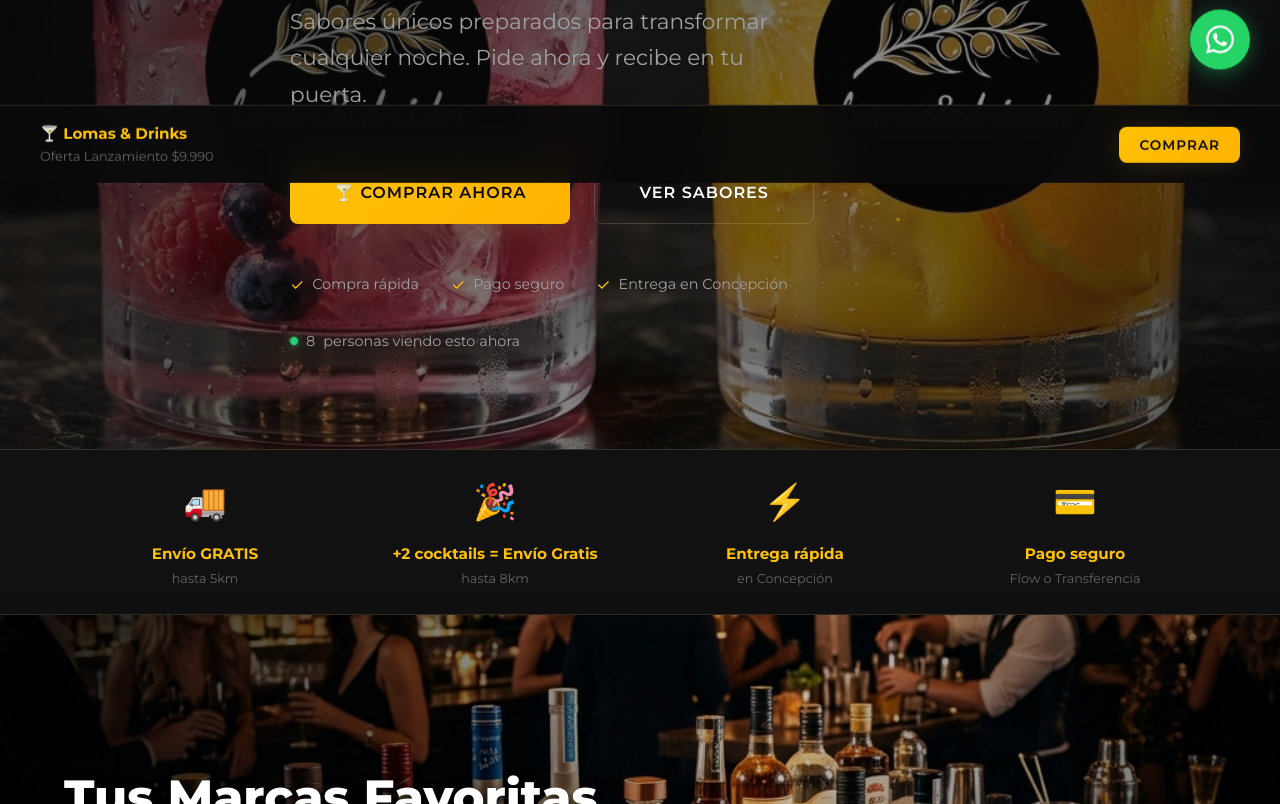
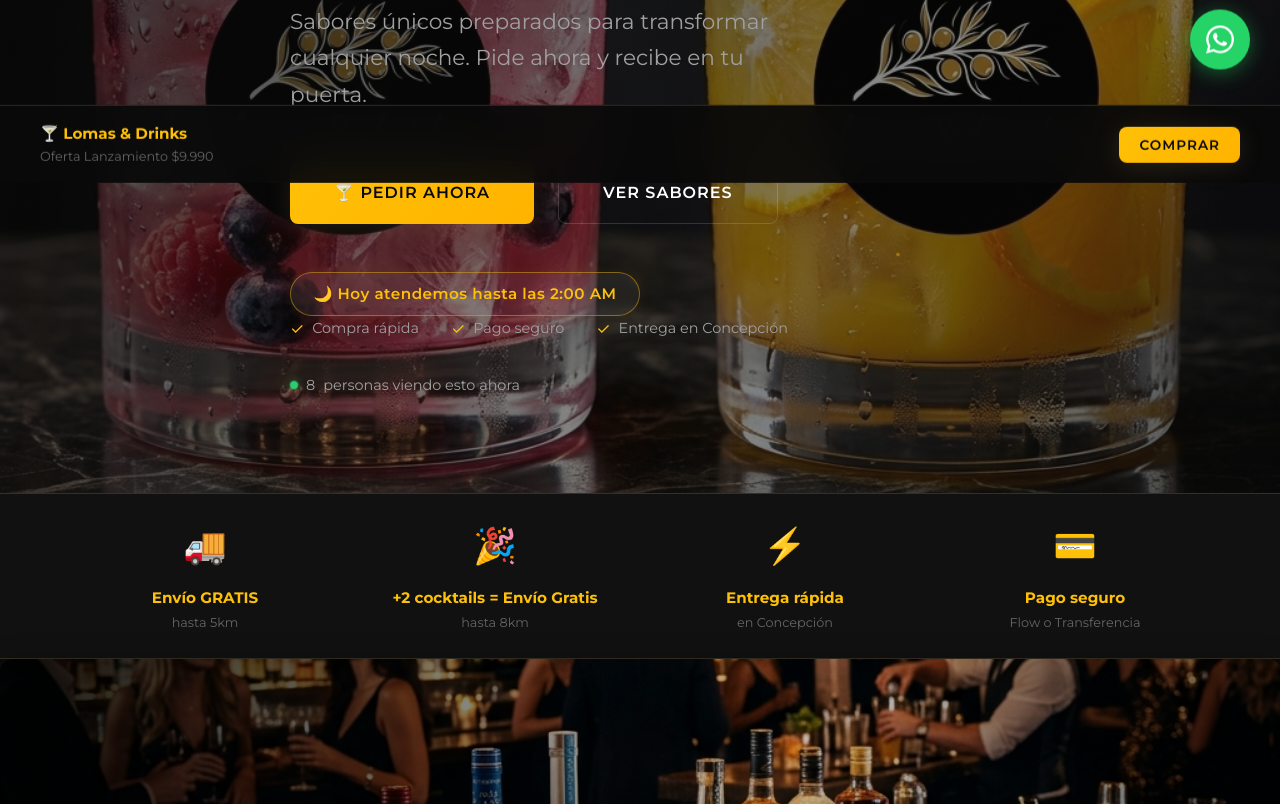
Before and after one commit to nicvroyz/lomasndrinks, a website: page index.html in a window 1280 px wide. Shown: the part 695-1499 px from the top of the page. Drawn offline with Linux system fonts and the light colour scheme; a web font is replaced by a local one.

Commit message:
Change hero CTA to PEDIR AHORA, add glowing schedule badge showing operating hours until 2:00 AM

```diff
--- a/index.html
+++ b/index.html
@@ -198,11 +198,14 @@
         </p>
         <div class="hero-ctas">
           <a href="#productos" class="btn btn-primary btn-lg btn-glow" id="heroCTA">
-            🍸 COMPRAR AHORA
+            🍸 PEDIR AHORA
           </a>
           <a href="#productos" class="btn btn-secondary btn-lg">
             VER SABORES
           </a>
+        </div>
+        <div class="hero-schedule-badge">
+          🌙 Hoy atendemos hasta las 2:00 AM
         </div>
         <div class="hero-trust">
           <div class="trust-item"><span class="check">✓</span> Compra rápida</div>
--- a/styles/main.css
+++ b/styles/main.css
@@ -489,6 +489,26 @@ ul, ol {
   margin-bottom: var(--space-2xl);
   animation: fadeInUp 0.8s ease 0.45s both;
   flex-wrap: wrap;
+}
+
+.hero-schedule-badge {
+  display: inline-flex;
+  align-items: center;
+  gap: 0.5rem;
+  background: rgba(255, 255, 255, 0.06);
+  border: 1px solid rgba(220, 163, 17, 0.35);
+  color: var(--gold);
+  padding: 0.55rem 1.4rem;
+  border-radius: 50px;
+  font-size: 0.95rem;
+  font-weight: 600;
+  letter-spacing: 0.5px;
+  animation: fadeInUp 0.8s ease 0.52s both, schedulePulse 3s ease-in-out infinite;
+}
+
+@keyframes schedulePulse {
+  0%, 100% { border-color: rgba(220, 163, 17, 0.35); box-shadow: 0 0 0 rgba(220, 163, 17, 0); }
+  50% { border-color: rgba(220, 163, 17, 0.6); box-shadow: 0 0 18px rgba(220, 163, 17, 0.1); }
 }
 
 .hero-trust {
@@ -1612,6 +1632,12 @@ textarea.form-input {
     width: 100%;
   }
 
+  .hero-schedule-badge {
+    font-size: 0.82rem;
+    padding: 0.45rem 1rem;
+    text-align: center;
+  }
+
   .hero-trust {
     flex-direction: column;
     gap: var(--space-md);
```
